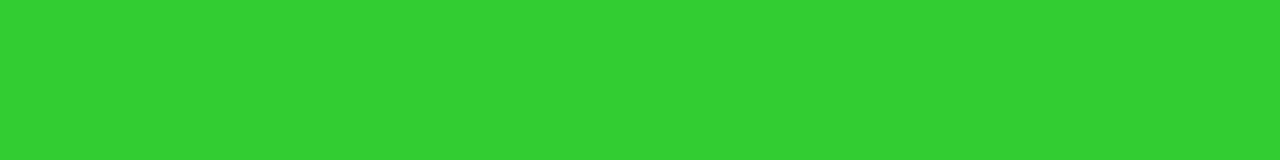
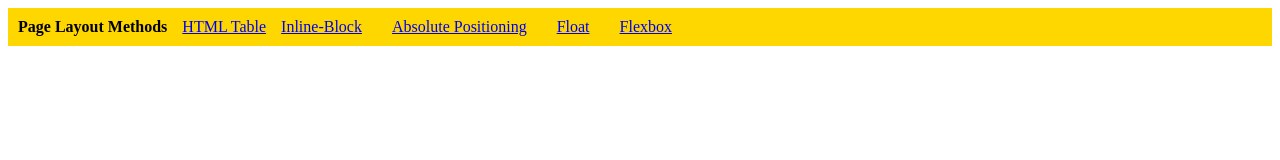
Before and after one commit to access-himanshu/The-Responsive-Website-Breakthrough, a plain HTML site: page index.html in a window 1280 px wide. Drawn offline with Linux system fonts and the light colour scheme.

Commit message:
Add files via upload

```diff
--- a/index.html
+++ b/index.html
@@ -1,42 +1,42 @@
 <!DOCTYPE html>
 <html lang="en">
 
-
 <head>
   <meta charset="UTF-8">
-  <meta name="viewport" content="width=device-width, initial-scale=1, minimum-scale=1" />
-  <title>Media Query</title>
+  <meta name="viewport" content="width=device-width, initial-scale=1.0">
+  <title>Column Layout Methods</title>
   <style>
-    body {
-      background-color: aquamarine;
-    }
-    @media(min-width:319px) and (max-width:480px) {
-      body{
-        background-color: #FFA07A;
-      }
+    p {
+      padding: 0;
+      margin: 0;
+      font-weight: 700;
     }
 
-    @media(min-width:481px) and (max-width:1200px) {
-      body{
-        background-color: powderblue;
-      }
+    li {
+      list-style: none;
     }
 
-    @media(min-width:1201px) and (max-width:1600px) {
-      body{
-        background-color: limegreen;
-      }
+    .container {
+      padding: 10px;
+      background-color: gold;
+      display: flex;
+      gap: 15px;
     }
 
-    @media(min-width:1500px) {
-      body{
-        background-color: seagreen;
-      }
-    }
   </style>
 </head>
 
 <body>
+  <div class="container">
+    <p>Page Layout Methods</p>
+
+    <li><a href="./html-table.html">HTML Table</a></li>
+    <li><a href="./inline-block.html">Inline-Block</li>
+    <li><a href="./absolute-position.html">Absolute Positioning</li>
+    <li><a href="./float.html">Float</li>
+    <li><a href="./flex.html">Flexbox</li>
+
+  </div>
 </body>
 
 </html>
```
Also changed, not shown: Before aplying Display-Flex.jpg (added), Flexbox.txt (added).
